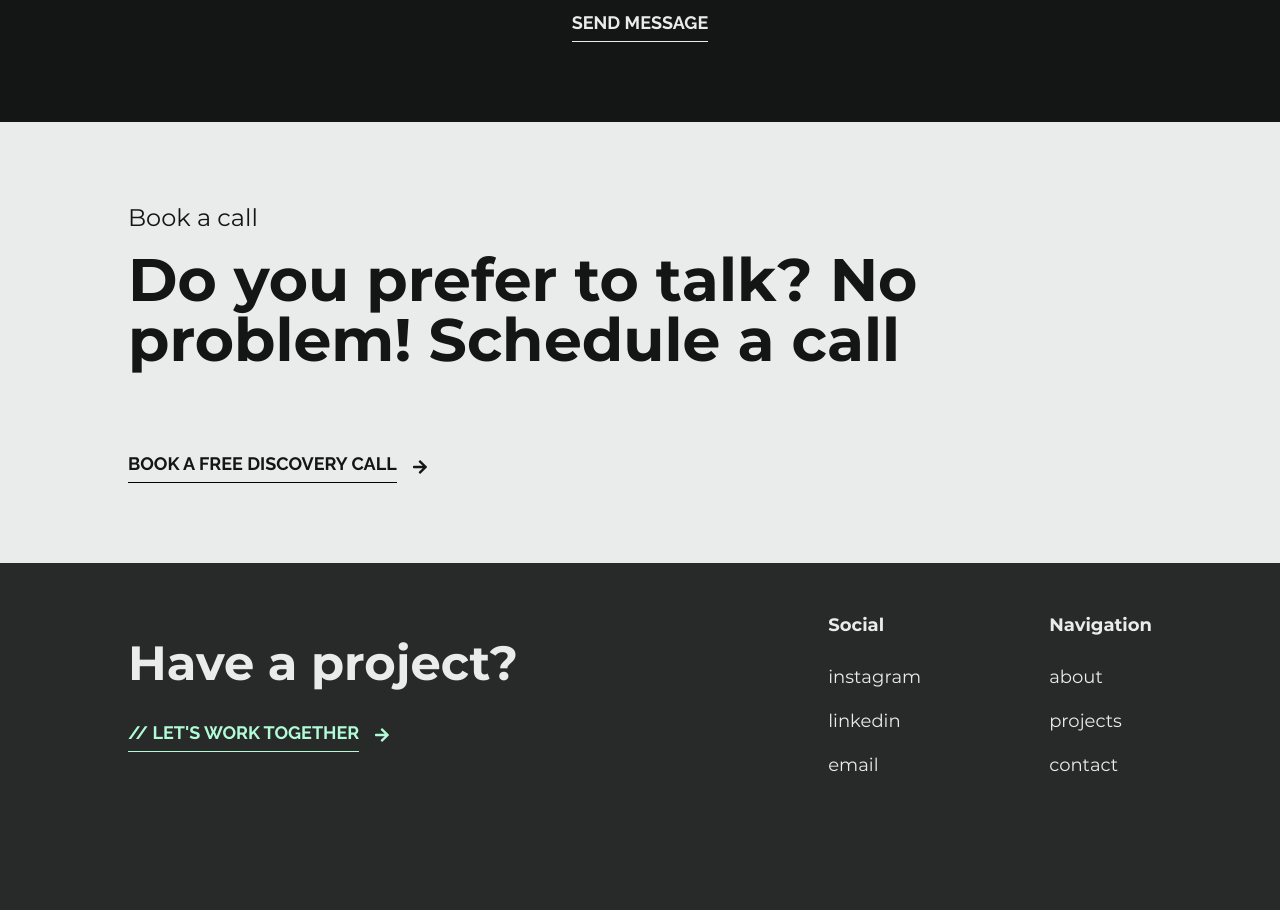
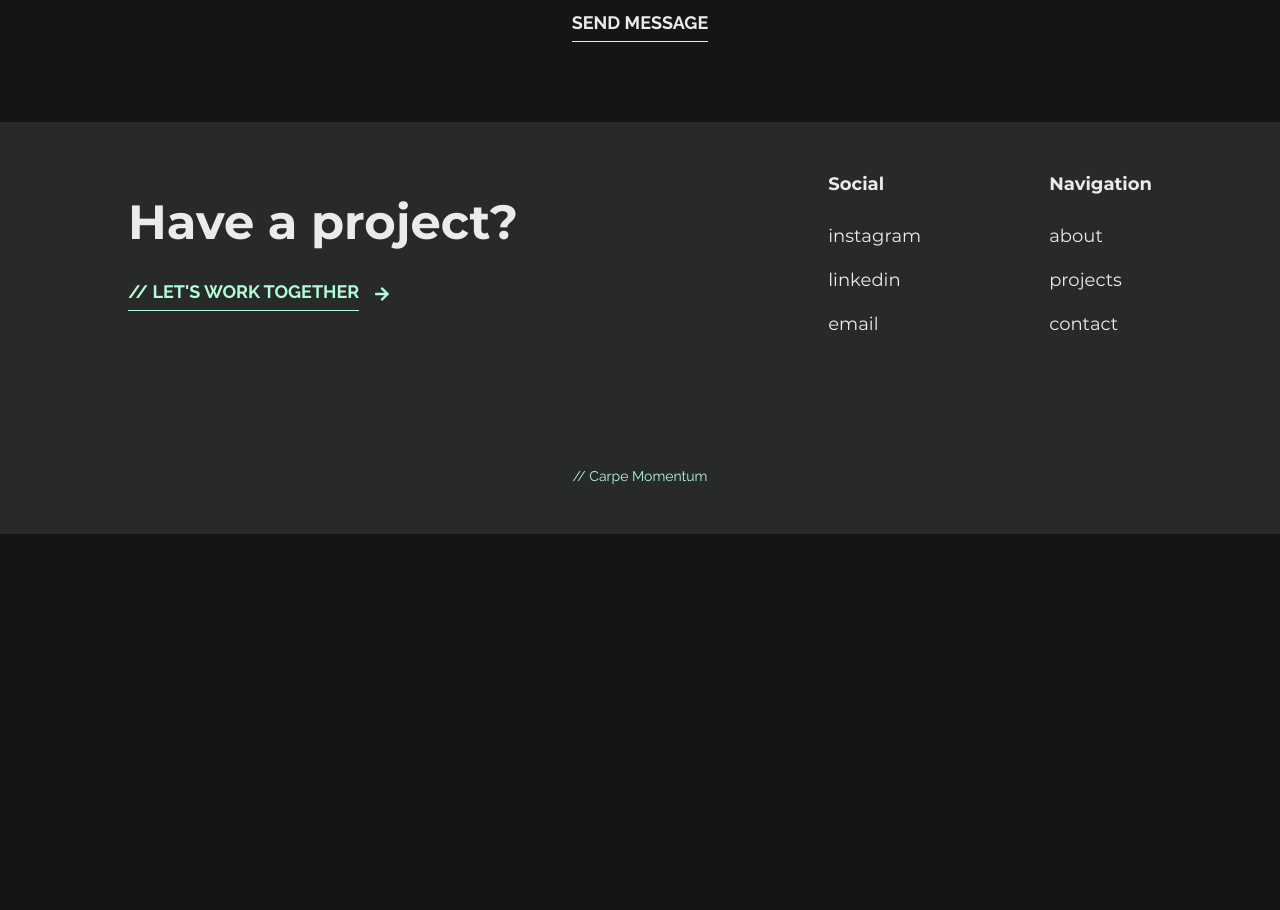
Before and after one commit to yogaajie2/porto, a Nuxt app: page /contact in a window 1280 px wide. Shown: the part 1520-2430 px from the top of the page. After the commit the page ends 2054 px from the top, so only its background shows below. Built offline with nearby package versions, Linux system fonts and the light colour scheme.

Commit message:
content: Hide book a call section

```diff
--- a/pages/contact.vue
+++ b/pages/contact.vue
@@ -45,7 +45,7 @@
       </form>
     </section>
 
-    <section class="bg-secondary">
+    <!-- <section class="bg-secondary">
       <div class="container mx-auto px-8 py-12 text-primary md:px-16 md:py-20 lg:px-24 xl:px-32">
         <h3 class="mb-4">Book a call</h3>
         <h2 class="mb-20 lg:text-5xl xl:text-6xl">Do you prefer to talk? No problem! Schedule a call</h2>
@@ -58,6 +58,6 @@
           <font-awesome-icon :icon="['fas', 'arrow-right']" />
         </a>
       </div>
-    </section>
+    </section> -->
   </main>
 </template>
```
